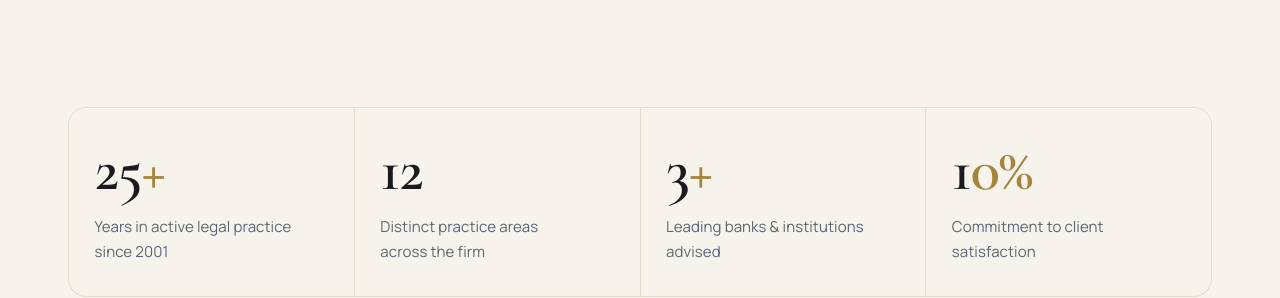
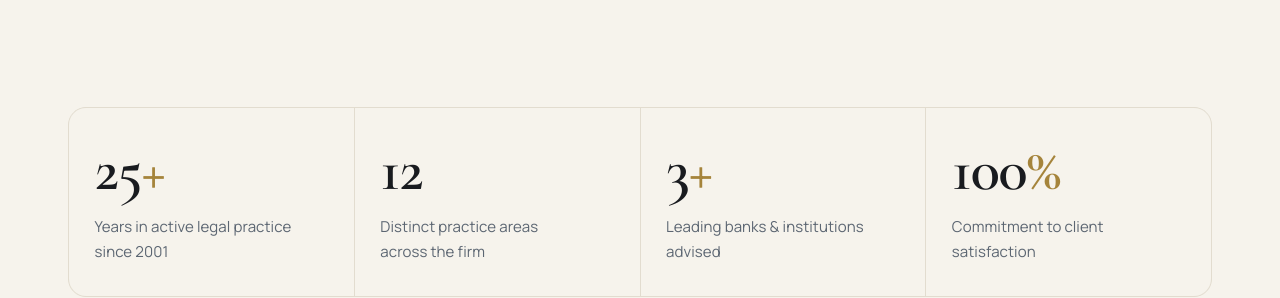
Before and after one commit to thewone121/formydad, a plain HTML site: page index.html in a window 1280 px wide. Shown: the part 1620-1918 px from the top of the page. Drawn offline with nearby package versions, Linux system fonts and the light colour scheme.

Commit message:
Fix stat counter showing 10% instead of 100% commitment

```diff
--- a/index.html
+++ b/index.html
@@ -266,7 +266,7 @@
             <div class="lbl">Leading banks &amp; institutions advised</div>
           </div>
           <div class="stat">
-            <div class="num"><span data-count="1">0</span><span class="suffix">0%</span></div>
+            <div class="num"><span data-count="100">0</span><span class="suffix">%</span></div>
             <div class="lbl">Commitment to client satisfaction</div>
           </div>
         </div>
```
